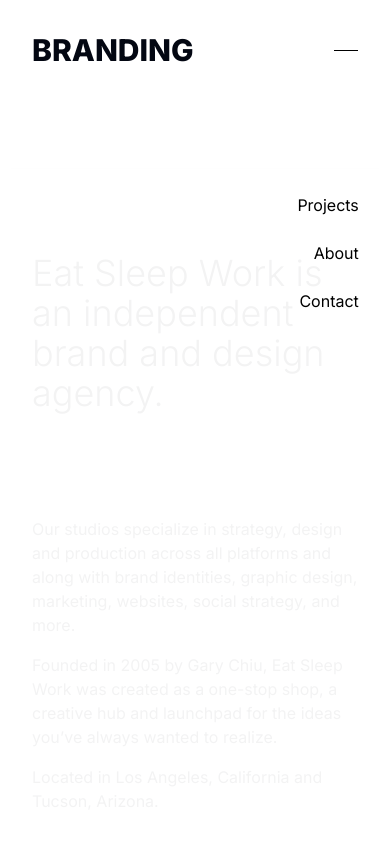
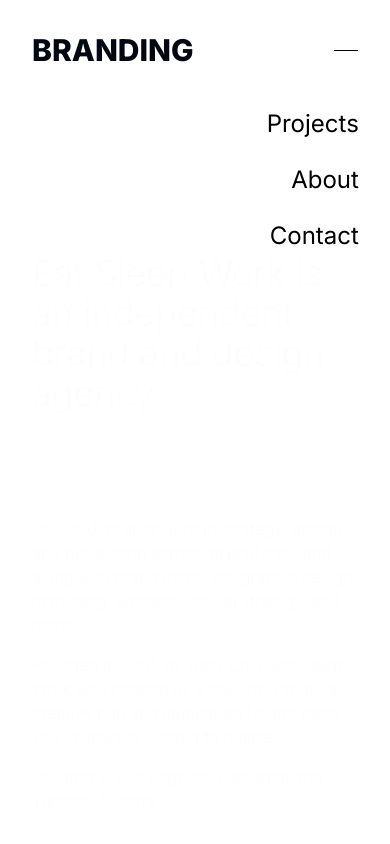
Before and after one commit to garygcchiu/cdap-site, a Next.js app: page / in a window 390 px wide. Both pictures are taken after a click on the element 346 px from the left and 50 px from the top of the page. Shown: the top 844 px of the page. Built offline with nearby package versions, Linux system fonts and the light colour scheme; a web font is replaced by a local one; what @designbycode/tailwindcss-text-stroke would draw is missing.

Commit message:
hide Process sticky image on mobile, reposition burger menu

```diff
--- a/src/app/page.tsx
+++ b/src/app/page.tsx
@@ -134,7 +134,7 @@
 ];
 
 const ctaText = {
-    header: 'Do you want to turn your ideas into tech solutions?',
+    header: 'Ready to turn your ideas into tech solutions?',
     ctaButtonText: "Let's talk",
 };
 
--- a/src/components/Process.tsx
+++ b/src/components/Process.tsx
@@ -2,6 +2,7 @@
 import Image from 'next/image';
 import { useEffect, useState } from 'react';
 import { useInView } from 'react-intersection-observer';
+import { clsx } from 'clsx';
 
 interface StepProps {
     stepNumber: number;
@@ -40,6 +41,8 @@
     const [fadingImageIndex, setFadingImageIndex] = useState(0);
     const [fadeOpacity, setFadeOpacity] = useState(1);
 
+    const isMobile = window.innerWidth < 768;
+
     useEffect(() => {
         // Start the fade-out effect
         setFadeOpacity(0);
@@ -58,7 +61,7 @@
             <div className={'container'}>
                 <h1 className={'font-light text-4xl'}>Our Process</h1>
                 <div className={'grid grid-cols-1 md:grid-cols-2'}>
-                    <div>
+                    <div className={clsx(isMobile ? 'mb-12' : '')}>
                         {text.map((t, index) => (
                             <Step
                                 stepNumber={index + 1}
@@ -70,6 +73,7 @@
                             />
                         ))}
                     </div>
+                    {!isMobile && (
                         <div className={'relative mb-[calc(10vh+200px)] md:mb-[calc(35vh+200px)]'}>
                             {/* Adjusted the margin-bottom */}
                             <div className="sticky top-1/4 mt-4 md:mt-32">
@@ -85,7 +89,9 @@
                                 </div>
                                 {/* Front Layer (fades out) */}
                                 <div
-                                className={'absolute top-0 left-0 transition-opacity duration-300'}
+                                    className={
+                                        'absolute top-0 left-0 transition-opacity duration-300'
+                                    }
                                     style={{ opacity: fadeOpacity }}
                                 >
                                     <Image
@@ -97,6 +103,7 @@
                                 </div>
                             </div>
                         </div>
+                    )}
                 </div>
             </div>
         </section>
--- a/src/components/ui/BurgerMenu.client.tsx
+++ b/src/components/ui/BurgerMenu.client.tsx
@@ -28,11 +28,11 @@
 
     const backdropClasses = clsx(
         'fixed inset-0 bg-white transition-opacity duration-300 z-20',
-        isOpen ? 'opacity-50' : 'opacity-0'
+        isOpen ? 'opacity-90' : 'opacity-0'
     );
 
     const contentClasses = clsx(
-        'fixed top-[20%] w-full h-screen bg-white bg-opacity-90 shadow-lg p-4 overflow-y-auto text-black z-50 transition-opacity duration-300',
+        'fixed top-[10%] w-full h-screen bg-white bg-opacity-90 shadow-lg p-4 overflow-y-auto text-black z-50 transition-opacity duration-300',
         isOpen ? 'opacity-100' : 'opacity-0'
     );
 
@@ -104,7 +104,7 @@
     return (
         <div
             className={clsx(
-                'text-black mb-2 text-right transition-all duration-500 ease-in-out',
+                'text-black text-2xl mb-2 text-right transition-all duration-500 ease-in-out',
                 isAnimated ? 'translate-y-0 opacity-100' : '-translate-y-4 opacity-0'
             )}
             style={style}
```
Lines whose indentation alone changed are shown as unchanged.
